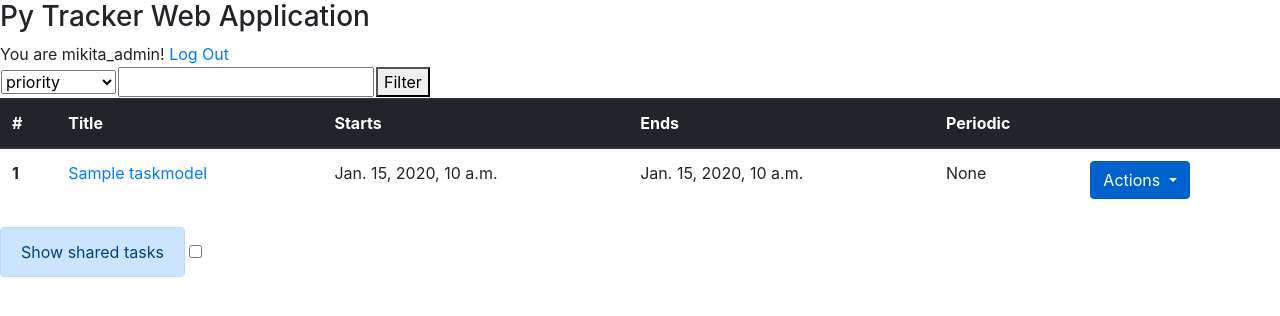
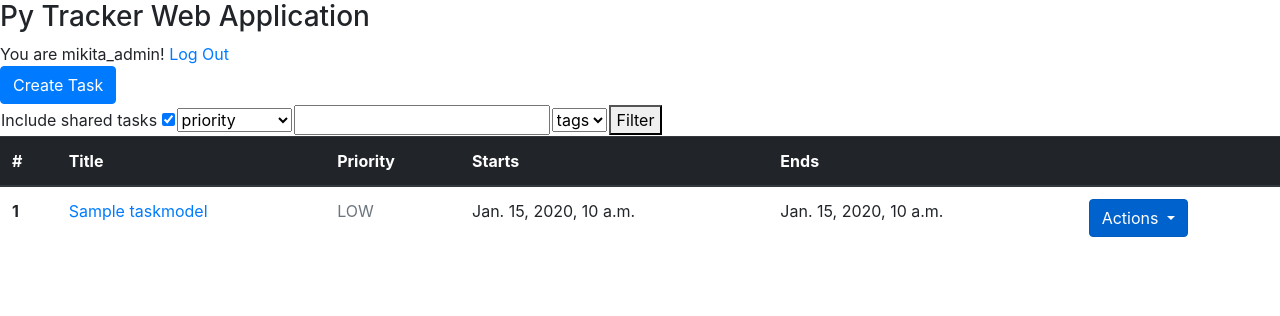
Before and after one commit to CharnyshMM/python_tracker, a Django app: page / in a window 1280 px wide. Shown: the top 316 px of the page. Run offline with Django 3.2, Linux system fonts and the light colour scheme; a user stored in the database is signed in; data comes from the database, SQL or seed files in the repository; tables that the repository leaves empty hold one stand-in row (values such as "Sample post"); some libraries are stand-ins or nearby versions.

Commit message:
tags, priority and title search implemented

```diff
--- a/django_tracker/tracker_app/forms.py
+++ b/django_tracker/tracker_app/forms.py
@@ -1,13 +1,17 @@
 from django import forms
-from .models import TaskModel, PlanModel
+from .models import TaskModel, PlanModel, Priority
 from django.contrib.auth.models import User
 from django.core.exceptions import ValidationError, ObjectDoesNotExist
 import re
 
 
-class CommaSepMultiChoiceField(forms.CharField):
+class CommaSepMultiWordsCharField(forms.CharField):
     def to_python(self, value):
-        usernames = re.findall(r'(\w+)\W*',value)
+        return re.findall(r'(\w+)\W*',value)
+
+class CommaSepMultiUserField(CommaSepMultiWordsCharField):
+    def to_python(self, value):
+        usernames = super().to_python(value)
         users = []
         try:
             for u in usernames:
@@ -18,14 +22,17 @@ class CommaSepMultiChoiceField(forms.CharField):
         return users
 
 
+
+
 class TaskForm(forms.ModelForm):
-    editors = CommaSepMultiChoiceField(required=False)
+    editors = CommaSepMultiUserField(required=False)
     class Meta:
         model = TaskModel
-        fields = ('title','start_time','end_time')
+        fields = ('title','start_time','end_time','priority','tags')
         widgets = {
             'start_time': forms.DateTimeInput(),
             'end_time': forms.DateTimeInput(),
+            'priority': forms.RadioSelect(choices=Priority.PRIORITY_CHOICES)
         }
 
 
@@ -59,7 +66,11 @@ class PlanForm(forms.Form):
                          timedelta_period=self.get_period(),
                          end_time=self.cleaned_data['end_time'])
 
+
 class TaskListViewForm(forms.Form):
-    show_modes = ['priority','start_date','end_date','notifications']
-    show_mode = forms.ChoiceField(choices=[(k, k) for k in show_modes], required=False)
-    search_text = forms.CharField(max_length=100,required=False)
+    show_modes = ['priority', 'start_time', 'end_time', 'notifications']
+    filters = ['tags', 'title']
+    include_shared_tasks = forms.BooleanField(initial=True, label='Include shared tasks',required=False)
+    show_mode = forms.ChoiceField(choices=[(m, m) for m in show_modes], required=False)
+    selected_filter = forms.ChoiceField(choices=[(f, f) for f in filters])
+    text_field = CommaSepMultiWordsCharField(max_length=100, required=False)
--- a/django_tracker/tracker_app/models.py
+++ b/django_tracker/tracker_app/models.py
@@ -1,9 +1,27 @@
 from django.db import models
 from django.contrib.auth.models import User
+from django.db.models import Q
+
 from lib.entities.plan import Period
 
 import datetime as dt
 
+
+class Priority:
+    LOW = 3
+    MEDIUM = 2
+    HIGH = 1
+    PRIORITY_CHOICES = (
+        (LOW,'low'),
+        (MEDIUM, 'medium'),
+        (HIGH,'high'),
+    )
+
+class TagModel(models.Model):
+    tag = models.CharField(max_length=100, null=False)
+
+    def __str__(self):
+        return self.tag
 
 class TaskModel(models.Model):
     title = models.CharField(max_length=200)
@@ -12,7 +30,8 @@ class TaskModel(models.Model):
     start_time = models.DateTimeField(null=True)
     end_time = models.DateTimeField(null=True)
     parent = models.ForeignKey('self', null=True, blank=True)
-
+    priority = models.IntegerField(choices=Priority.PRIORITY_CHOICES, default=Priority.MEDIUM)
+    tags = models.ManyToManyField(TagModel)
 
     def get_parent(self):
         if self.parent:
@@ -20,29 +39,30 @@ class TaskModel(models.Model):
         return None
 
     def get_subtasks(self):
+
         return TaskModel.objects.filter(parent_task__id=self.id)
 
-    @classmethod
-    def add_editor(cls, task_id, user):
-        task = cls.objects.get(
-            id=task_id
-        )
-        task.editors.add(user)
-
-    @classmethod
-    def remove_editor(cls, task_id, user):
-        task = cls.objects.get(
-            id=task_id
-        )
-        task.editors.remove(user)
 
     @classmethod
     def select_tasks_by_editor(cls, user):
-        return TaskModel.objects.filter(editors__id__exact=user.id)
+        query = Q(editors__id__exact=user.id) | Q(author__id__exact=user.id)
+        return TaskModel.objects.filter(query)
 
     @classmethod
     def select_tasks_by_author(cls, user):
         return TaskModel.objects.filter(author__id__exact=user.id)
+
+    @classmethod
+    def select_tasks_by_tagslist(cls, query_set, tagslist):
+        task_list = []
+        tagslist = [TagModel.objects.get(tag=x) for x in tagslist]
+        for task in query_set:
+            all_tags = []
+            for tag in tagslist:
+                all_tags.append(tag in task.tags.all())
+            if all(all_tags):
+                task_list.append(task)
+        return task_list
 
     def __str__(self):
         return self.title
--- a/django_tracker/tracker_app/templates/tracker_app/index.html
+++ b/django_tracker/tracker_app/templates/tracker_app/index.html
@@ -4,10 +4,14 @@
 
 {% block content%}
     <div class="search_bar">
+        <a href="{% url 'new_task' 0 %}">
+            <button class="btn btn-primary">Create Task</button>
+        </a>
     <form method="post">
 
 
         {% csrf_token %}
+
         {{ form.non_field_errors }}
 
         {{ form.source.errors }}
@@ -15,12 +19,20 @@
         <table>
             <tr>
                 <td>
+                    {{ form.include_shared_tasks.label}}
+                    {{ form.include_shared_tasks}}
+                </td>
+                <td>
                     {{ form.show_mode.errors }}
                     {{ form.show_mode }}
                 </td>
                 <td>
-                    {{ form.search_text.errors }}
-                    {{ form.search_text }}
+                    {{ form.text_field.errors }}
+                    {{ form.text_field }}
+                </td>
+                <td>
+                    {{ form.selected_filter.errors }}
+                    {{ form.selected_filter }}
                 </td>
                 <td>
                     <button type="submit">Filter</button>
@@ -30,31 +42,47 @@
     </form>
     </div>
 
-    {% if authored_tasks %}
+    {% if tasks_list %}
         <table class="table">
           <thead class="thead-dark">
             <tr>
               <th scope="col">#</th>
               <th scope="col">Title</th>
+              <th scope="col">Priority</th>
               <th scope="col">Starts</th>
               <th scope="col">Ends</th>
-              <th scope="col">Periodic</th>
-                <th scope="col"></th>
+              <th scope="col"></th>
             </tr>
           </thead>
           <tbody>
 
-            {% for task in authored_tasks %}
+            {% for task in tasks_list %}
             <tr>
             <th scope="row">{{forloop.counter}}</th>
-            <td><a href="{% url 'detail_task' task.id %}">{{task.title}}</a></td>
+            <td><a href="{% url 'detail_task' task.id %}">
+                {% if task.author.id == user.id %}
+                    {{task.title}}
+                {% else %}
+                    {{task.title}} (shared)
+                {% endif %}
+                </a>
+            </td>
+            <td>
+                {%if task.priority == 1%}
+                    <div class="text-warning">HIGH</div>
+                {%elif task.priority == 2%}
+                    <div class="text-info">MEDIUM</div>
+                {% elif task.priority == 3 %}
+                    <div class="text-muted">LOW</div>
+                {%endif%}
+
+            </td>
             <td>{{task.start_time}}</td>
             <td>{{task.end_time}}</td>
-            <td>None</td>
             <td>
              <div class="dropdown show">
                 <button class="btn btn-primary dropdown-toggle" type="button" id="t_{{task.id}}" data-toggle="dropdown" aria-haspopup="true" aria-expanded="false">
-                      Actions
+                 Actions
                 </button>
                 <div class="dropdown-menu" aria-labelledby="t_{{task.id}}">
                     <a class="dropdown-item" href="{% url 'new_plan' task.id %}">Add plan</a>
@@ -77,39 +105,8 @@
         </div>
     {% endif %}
 
-    <label for="shared_tasks_check">
-        <div class="alert alert-primary" id="shared_label">Show shared tasks</div>
-    </label>
-     <input type="checkbox" id="shared_tasks_check" display="none" onclick="showView()">
-    <div id="shared_tasks_block">
-    {% if edited_tasks %}
-    <table class="table">
-      <thead class="thead-dark">
-        <tr>
-          <th scope="col">#</th>
-          <th scope="col">Title</th>
-          <th scope="col">Starts</th>
-          <th scope="col">Ends</th>
-          <th scope="col">Periodic</th>
-        </tr>
-      </thead>
-      <tbody>
 
-         {% for task in edited_tasks %}
-           <tr>
-             <th scope="row">{{forloop.counter}}</th>
-             <td><a href="{% url 'detail_task' task.id %}">{{task.title}}</a></td>
-             <td>{{task.start_time}}</td>
-             <td>{{task.end_time}}</td>
-             <td>None</td>
 
-           </tr>
-         {% endfor %}
-
-      </tbody>
-    </table>
-    {%endif%}
-    </div>
 
 <script>
 function showView() {
--- a/django_tracker/tracker_app/views.py
+++ b/django_tracker/tracker_app/views.py
@@ -29,15 +29,29 @@ def access_allowed(function):
 
 @login_required
 def index(request):
-    # if request.method == "POST":
-    #     form = TaskListViewForm(request.POST)
-    #
-    # else:
-        authored_tasks = TaskModel.select_tasks_by_author(request.user)
-        edited_tasks = list(set(TaskModel.select_tasks_by_editor(request.user)) - set(authored_tasks))
-        template = loader.get_template('tracker_app/index.html')
-        context = {'authored_tasks': authored_tasks,'edited_tasks': edited_tasks, 'form': TaskListViewForm()}
-        return HttpResponse(template.render(context, request))
+    tasks_list = TaskModel.select_tasks_by_author(request.user)
+
+    if request.method == "POST":
+        form = TaskListViewForm(request.POST)
+    else:
+        form = TaskListViewForm()
+
+    if form.is_valid():
+        if form.cleaned_data['include_shared_tasks']:
+            tasks_list = TaskModel.select_tasks_by_editor(request.user)
+        tasks_list = tasks_list.order_by(form.cleaned_data['show_mode'])
+
+        if form.cleaned_data['selected_filter'] == 'tags':
+            tasks_list = TaskModel.select_tasks_by_tagslist(tasks_list,form.cleaned_data['text_field'])
+
+        else:
+            title = " ".join(form.cleaned_data['text_field'])
+            tasks_list = tasks_list.filter(title__icontains=title)
+
+
+    template = loader.get_template('tracker_app/index.html')
+    context = {'tasks_list': tasks_list, 'form': form}
+    return HttpResponse(template.render(context, request))
 
 
 @login_required
@@ -66,7 +80,8 @@ def new_task(request, task_id):
             users = form.cleaned_data.get('editors')
             print(users)
             for u in users:
-                TaskModel.add_editor(task.id, u)
+                task.editors.add(u)
+            task.save()
             return redirect('index')
     else:
         form = TaskForm()
```
